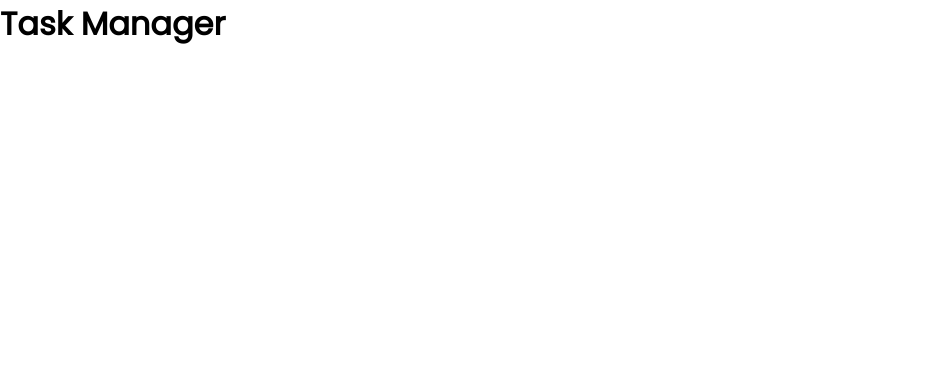
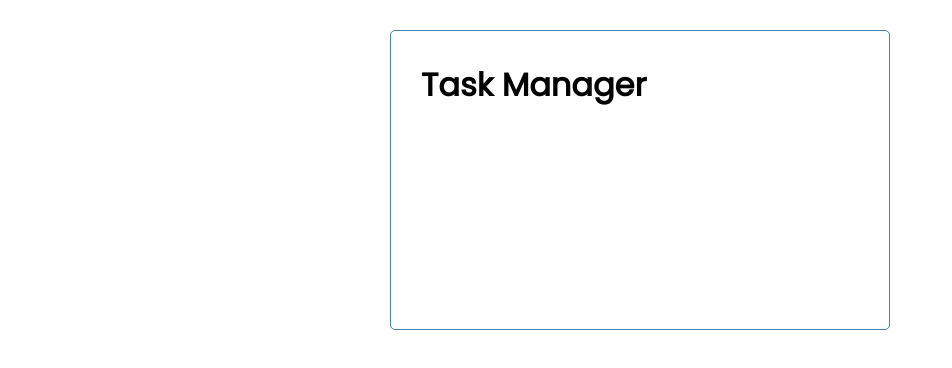
Before and after one commit to micheqn3/task-manager, an Angular app: page / in a window 1280 px wide. Shown: the top 368 px of the page, without its empty margins (0-952 px from the left). Built offline with nearby package versions, Linux system fonts and the light colour scheme.

Commit message:
Added header component in components folder. Reassigned info from main app component to header

```diff
--- a/src/app/app.component.css
+++ b/src/app/app.component.css
@@ -1 +1 @@
-/*** App.component styles ***/
+/*** App styles ***/
--- a/src/app/app.component.html
+++ b/src/app/app.component.html
@@ -1 +1,3 @@
-<h1>{{ title }}</h1>
+<div class="container">
+    <app-header></app-header>
+</div>
--- a/src/app/app.component.ts
+++ b/src/app/app.component.ts
@@ -10,5 +10,4 @@
 })
 
 export class AppComponent {
-  title: string = 'Task Manager';
 }
--- a/src/app/app.module.ts
+++ b/src/app/app.module.ts
@@ -4,10 +4,12 @@
 
 // Import main component
 import { AppComponent } from './app.component';
+import { HeaderComponent } from './components/header/header.component';
 
 @NgModule({
   declarations: [
-    AppComponent
+    AppComponent,
+    HeaderComponent
   ],
   imports: [
     BrowserModule
--- /dev/null
+++ b/src/app/components/header/header.component.css
@@ -0,0 +1,8 @@
+/*** Header styles ***/
+
+header {
+    display: flex;
+    justify-content: space-between;
+    align-items: center;
+    margin-bottom: 20px;
+}
--- /dev/null
+++ b/src/app/components/header/header.component.html
@@ -0,0 +1,3 @@
+<header>
+    <h1>{{ title }}</h1>
+</header>
--- /dev/null
+++ b/src/app/components/header/header.component.ts
@@ -0,0 +1,19 @@
+// Header class
+
+import { Component, OnInit } from '@angular/core';
+
+@Component({
+  selector: 'app-header',
+  templateUrl: './header.component.html',
+  styleUrls: ['./header.component.css']
+})
+export class HeaderComponent implements OnInit {
+  title: string = 'Task Manager';
+
+  constructor() { }
+
+  // Life cycle method that runs when the component loads
+  ngOnInit(): void {
+  }
+
+}
```
Also changed, not shown: 1 other file (tests, documents, lock files or other folders).
